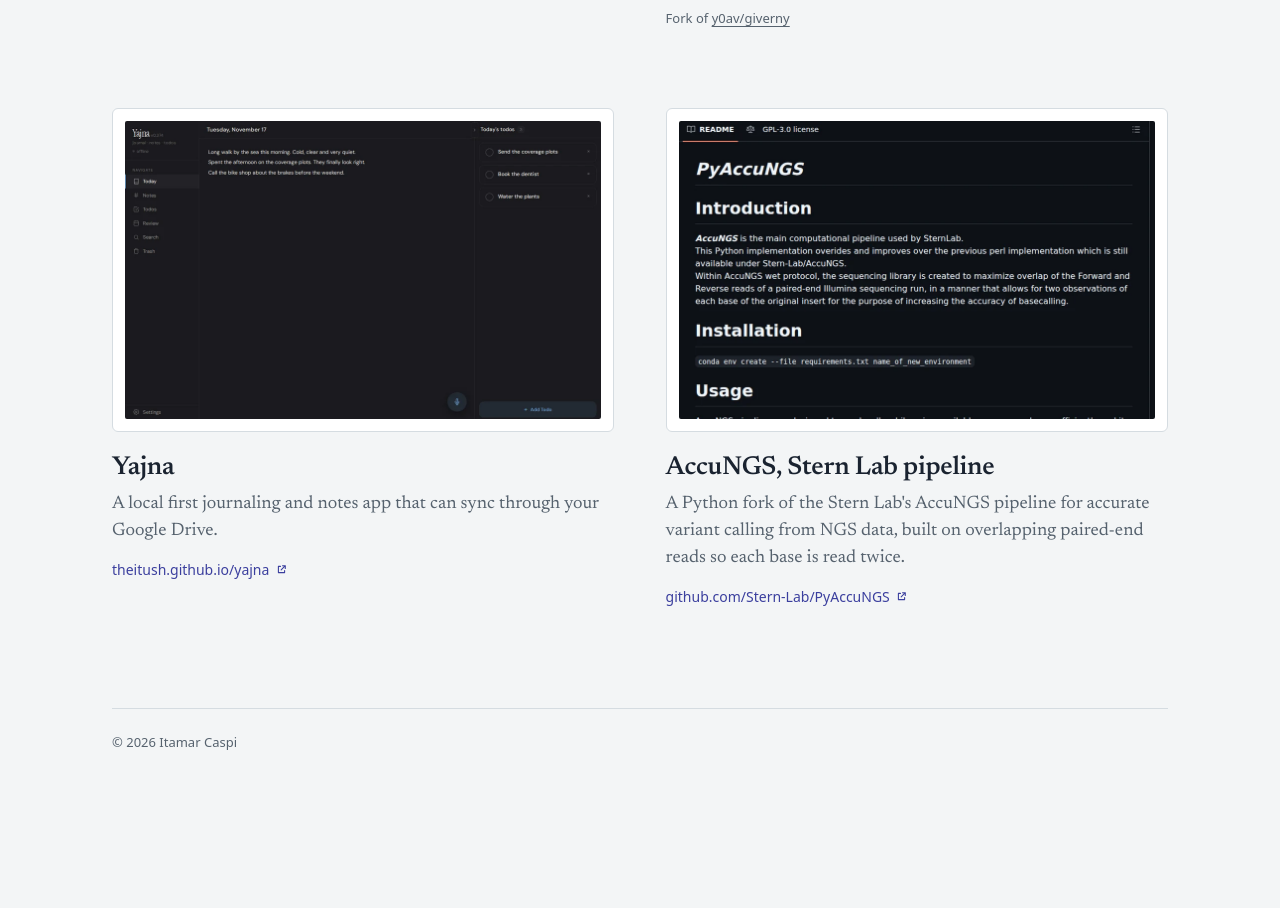
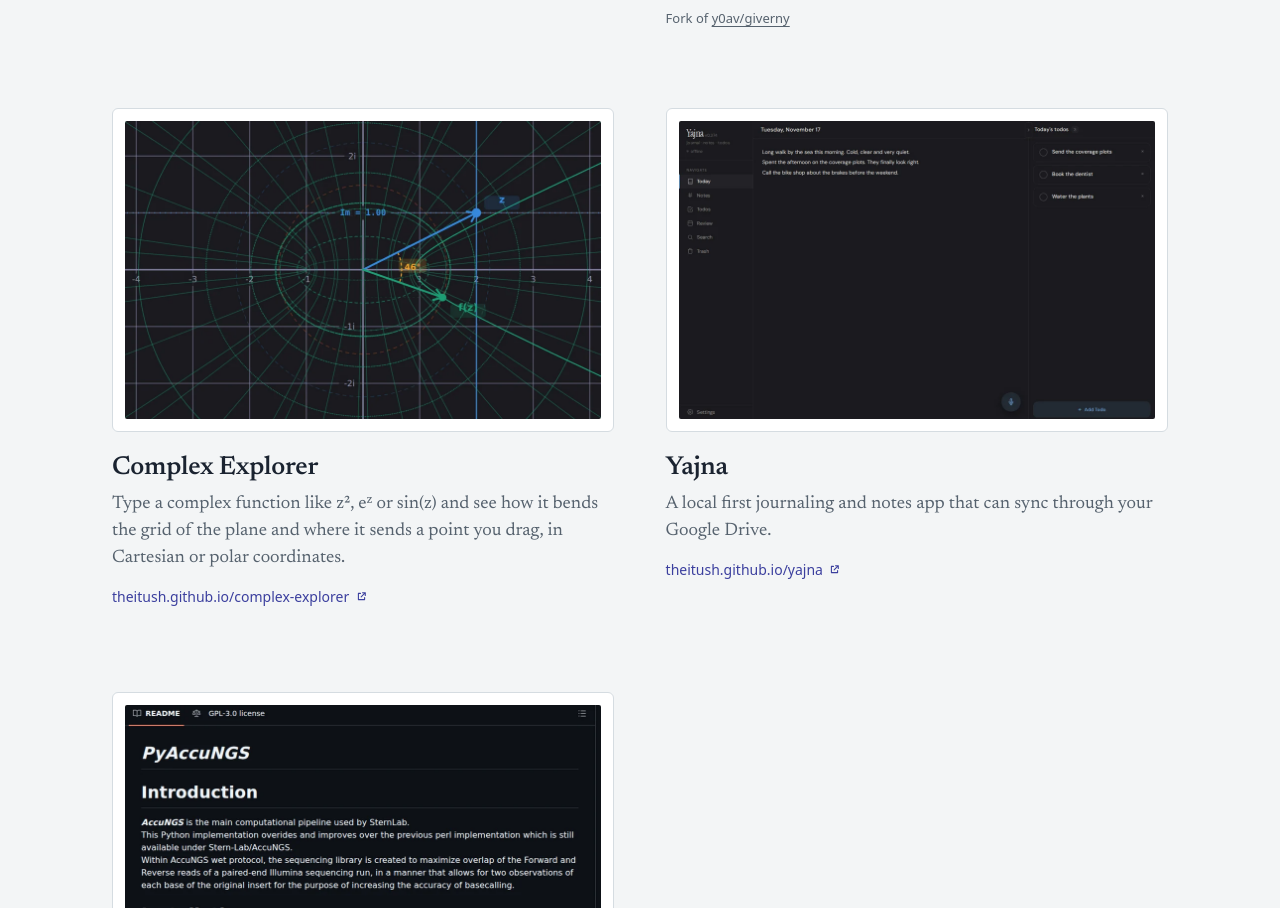
Before and after one commit to theitush/theitush.github.io, a plain HTML site: page index.html in a window 1280 px wide. Shown: the part 1350-2258 px from the top of the page. Before the commit the page ends 2143 px from the top, so only its background shows below. Drawn offline with Linux system fonts and the light colour scheme.

Commit message:
Portfolio: Complex Explorer card between Giverny and Yajna
Links to the live app at theitush.github.io/complex-explorer. Thumbnail is the
live app in dark mode with the sin(z) preset, the plot cropped to 16:10 around
the origin. Meta description lists a complex function explorer.

Refs lead-machine#189

Co-Authored-By: Claude Opus 5.5 <noreply@anthropic.com>

```diff
--- a/index.html
+++ b/index.html
@@ -4,7 +4,7 @@
   <meta charset="utf-8">
   <meta name="viewport" content="width=device-width, initial-scale=1">
   <title>Itamar Caspi | Scientific software for labs</title>
-  <meta name="description" content="Freelance data scientist. I build custom scientific software for labs. A genomic mutation viewer, a weather history site, a tree of life, a manager for AI coding agents, a journaling app and an NGS pipeline.">
+  <meta name="description" content="Freelance data scientist. I build custom scientific software for labs. A genomic mutation viewer, a weather history site, a tree of life, a manager for AI coding agents, a complex function explorer, a journaling app and an NGS pipeline.">
   <link rel="canonical" href="https://theitush.github.io/">
   <meta name="color-scheme" content="light dark">
   <meta name="theme-color" content="#f3f5f6" media="(prefers-color-scheme: light)">
@@ -89,6 +89,18 @@
       </li>
 
       <li class="work">
+        <a class="work-link" href="https://theitush.github.io/complex-explorer/" target="_blank" rel="noopener">
+          <span class="plate">
+            <img src="media/complex-explorer.webp" width="960" height="600" loading="lazy" decoding="async"
+                 alt="Complex Explorer in dark mode with sin(z). The plane's grid lines, pushed through sin(z), become nested ellipses and hyperbolas, and two arrows run from the origin to the point z = 2 + i and to f(z).">
+          </span>
+          <h2>Complex Explorer</h2>
+          <p class="blurb">Type a complex function like z², eᶻ or sin(z) and see how it bends the grid of the plane and where it sends a point you drag, in Cartesian or polar coordinates.</p>
+          <span class="dest dest-out">theitush.github.io/complex-explorer</span>
+        </a>
+      </li>
+
+      <li class="work">
         <a class="work-link" href="https://theitush.github.io/yajna/" target="_blank" rel="noopener">
           <span class="plate">
             <img src="media/yajna.webp" width="960" height="600" loading="lazy" decoding="async"
```
Also changed, not shown: media/complex-explorer.webp (added).
